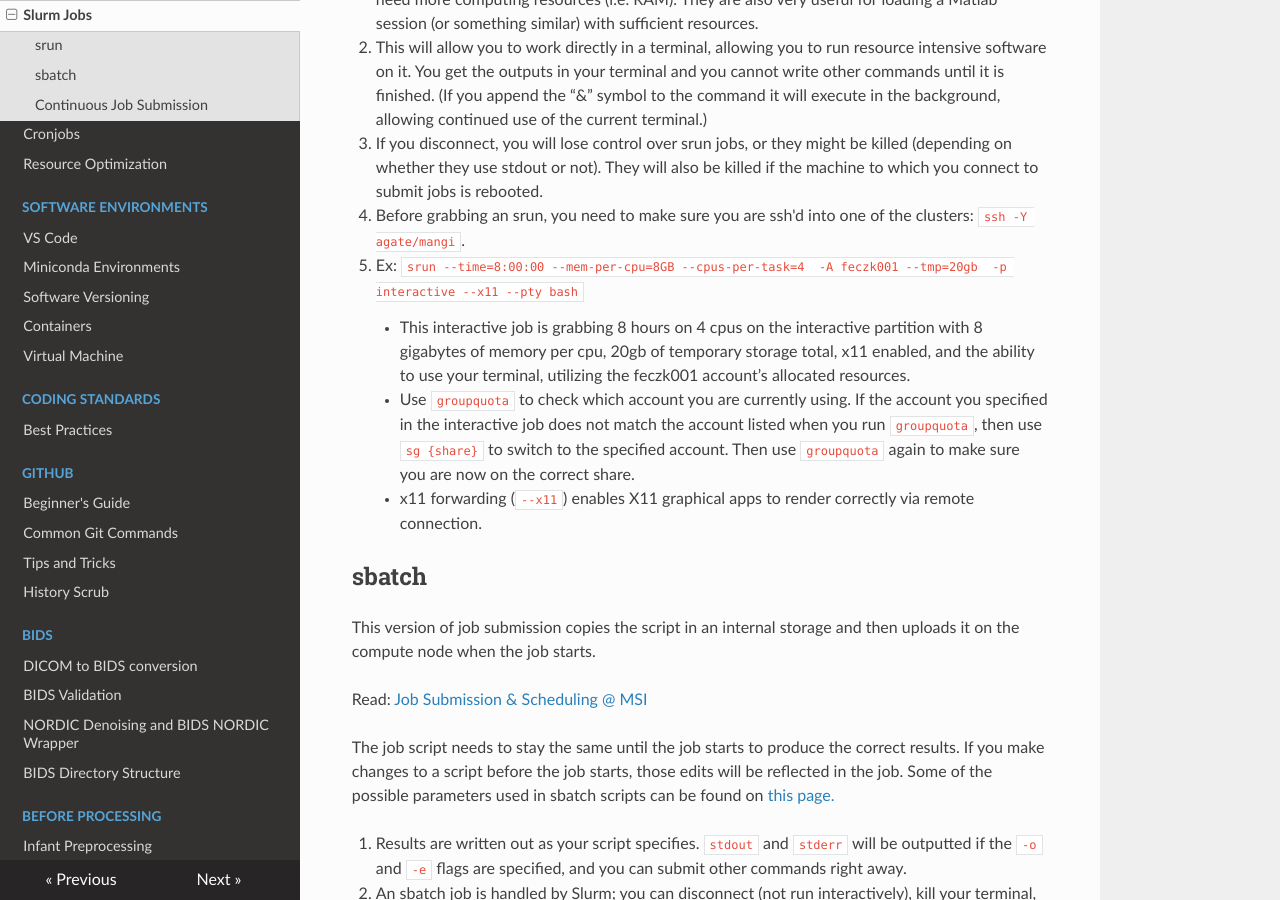
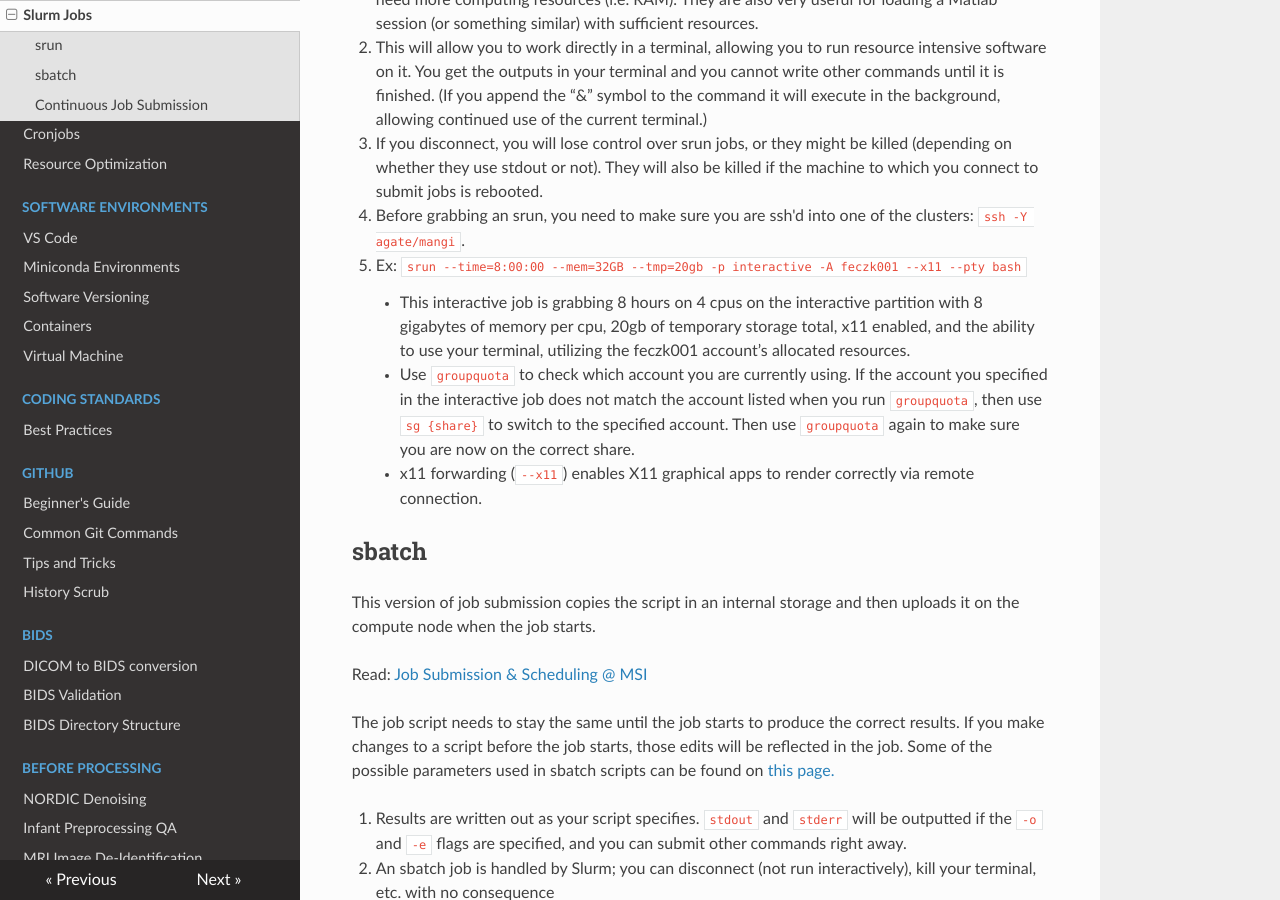
Before and after one commit to DCAN-Labs/cdni-brain, an MkDocs documentation site: the page built from docs/slurm-params.md, in a window 1280 px wide and 900 px high, scrolled down 444 px. Built offline with MkDocs 1.6.1, drawn with Linux system fonts in a browser that asks for light colours; nearby versions of some CDN libraries.

Commit message:
reorganize, improve naming

```diff
--- a/docs/slurm-params.md
+++ b/docs/slurm-params.md
@@ -12,7 +12,7 @@ Read: [Interactive queue use with srun @ MSI](https://www.msi.umn.edu/content/in
 2. This will allow you to work directly in a terminal, allowing you to run resource intensive software on it. You get the outputs in your terminal and you cannot write other commands until it is finished. (If you append the “&” symbol to the command it will execute in the background, allowing continued use of the current terminal.)
 3. If you disconnect, you will lose control over srun jobs, or they might be killed (depending on whether they use stdout or not). They will also be killed if the machine to which you connect to submit jobs is rebooted.
 4. Before grabbing an srun, you need to make sure you are ssh'd into one of the clusters: `ssh -Y agate/mangi`.
-5. Ex: `srun --time=8:00:00 --mem-per-cpu=8GB --cpus-per-task=4  -A feczk001 --tmp=20gb  -p interactive --x11 --pty bash`
+5. Ex: `srun --time=8:00:00 --mem=32GB --tmp=20gb -p interactive -A feczk001 --x11 --pty bash`
     * This interactive job is grabbing 8 hours on 4 cpus on the interactive partition with 8 gigabytes of memory per cpu, 20gb of temporary storage total, x11 enabled, and the ability to use your terminal, utilizing the feczk001 account’s allocated resources.
     * Use `groupquota` to check which account you are currently using. If the account you specified in the interactive job does not match the account listed when you run `groupquota`, then use `sg {share}` to switch to the specified account. Then use `groupquota` again to make sure you are now on the correct share.
     * x11 forwarding (`--x11`) enables X11 graphical apps to render correctly via remote connection.
--- a/mkdocs.yml
+++ b/mkdocs.yml
@@ -8,12 +8,12 @@ nav:
       - Table of Contents: index.md
       - About: about.md
   - MSI:
-      - High-Performance Computing (HPC) Resources: hpc.md
+      - Getting Started: msi-login.md
+      - Tier 1 (High-Performance Computing) Resources: hpc.md
       - Partitions: partitions.md
       - Module System: modules.md
-      - Getting Started: msi-login.md
       - Data Storage/Tracking: storage.md
-      - S3: s3.md
+      - Tier 2 (S3): s3.md
       - Tips & Tricks: roadblocks.md
   - SLURM:
       - Slurm Commands: slurm.md
@@ -36,10 +36,10 @@ nav:
   - BIDS:
       - DICOM to BIDS conversion: dcm2bids.md
       - BIDS Validation: bids.md
-      - NORDIC Denoising and BIDS NORDIC Wrapper: nordic.md
       - BIDS Directory Structure: bids-directory-structure.md
   - Before processing:
-      - Infant Preprocessing: infant-preproc.md
+      - NORDIC Denoising: nordic.md
+      - Infant Preprocessing QA: infant-preproc.md
       - MRI Image De-Identification: deidentification.md
       - 10.5T NHP ABCD BIDS Pipeline Synth: preprocessing.md
       - Fast Track QC Comparison (ABCD): fasttrack.md
@@ -77,6 +77,7 @@ nav:
       - UMN Recommended Courses: courses.md
       - UMN Computer Installs: installs.md
       - ZENODO: zenodo.md
+      - A Quick Guide on Protected Health Information (PHI): phi-quick-guide.md
   - Plotting Tools:
       - Figure Maker: figure-maker.md
       - Connectivity Matrices: matrices.md
@@ -88,8 +89,6 @@ nav:
       - F Conn Regression: f-conn.md
       - BWAS: bwas.md
       - Calculating Rest Minutes Pre- and Post-Motion Correction: rest_minutes_motion_correction_calculation.md
-  - PHI:
-      - A Quick Guide on Protected Health Information (PHI): phi-quick-guide.md
   - MR Image:
       - MR-Image-Translation: mr-image-translation.md
   - Contributions:
```
